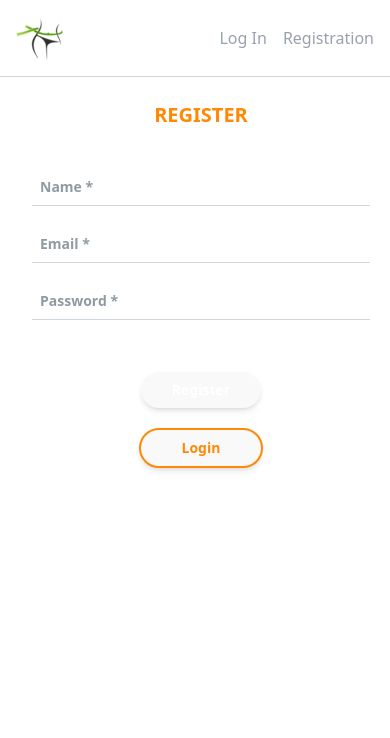
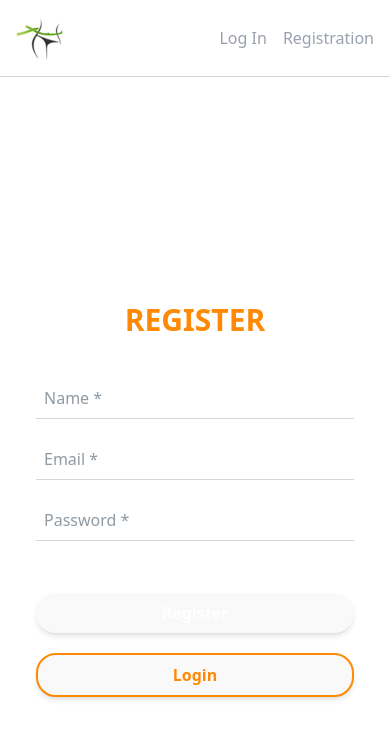
Before and after one commit to reutmihai/Health-App, a React (Vite) app: page /Health-App/register in a window 390 px wide. Shown: the top 738 px of the page. Built offline with nearby package versions, Linux system fonts and the light colour scheme.

Commit message:
installing firebase data for login and register

```diff
--- a/package.json
+++ b/package.json
@@ -13,6 +13,7 @@
   },
   "dependencies": {
     "@tailwindcss/vite": "^4.0.9",
+    "firebase": "^11.4.0",
     "react": "^19.0.0",
     "react-dom": "^19.0.0",
     "react-router-dom": "^7.2.0",
--- a/src/App.tsx
+++ b/src/App.tsx
@@ -7,7 +7,7 @@ import RegisterPage from './pages/RegisterPage';
 function App() {
 
   return (
-    <Router basename="/HEALTH-APP">
+    <Router basename="/Health-App">
       <Routes>
           <Route path='/' element={<SharedLayout />} >
           <Route path='/' element={<HomePage />}>
--- /dev/null
+++ b/src/firebaseConfig.ts
@@ -0,0 +1,23 @@
+// Import the functions you need from the SDKs you need
+import { initializeApp } from "firebase/app";
+import { getAnalytics } from "firebase/analytics";
+import { getAuth } from "firebase/auth";
+// TODO: Add SDKs for Firebase products that you want to use
+// https://firebase.google.com/docs/web/setup#available-libraries
+
+// Your web app's Firebase configuration
+// For Firebase JS SDK v7.20.0 and later, measurementId is optional
+const firebaseConfig = {
+  apiKey: "AIzaSyDOpKqeJ8iSbMFNu5eeScE5QFmDjVWszUY",
+  authDomain: "health-app-39779.firebaseapp.com",
+  projectId: "health-app-39779",
+  storageBucket: "health-app-39779.firebasestorage.app",
+  messagingSenderId: "1039874566459",
+  appId: "1:1039874566459:web:ee1923bd43aca715ccaf1e",
+  measurementId: "G-FJB033ZQZL"
+};
+
+// Initialize Firebase
+export const app = initializeApp(firebaseConfig);
+export const auth = getAuth(app);
+export const analytics = getAnalytics(app);
--- a/src/pages/LoginPage.tsx
+++ b/src/pages/LoginPage.tsx
@@ -1,36 +1,40 @@
 import React from "react";
+import { useNavigate } from "react-router-dom";
 
 const LoginPage: React.FC = () => {
+  const navigate = useNavigate();
+
   return (
-    <div className="ml-3 sm:mt-30 sm:ml-0 sm:mt-0 xs:flex items-center justify-center sm:h-auto h-screen">
+    <div className="flex items-center justify-center h-screen px-3 sm:px-0">
       <div className="fixed top-0 left-0 w-full h-full bg-cover bg-center z-[-1] bg-default"></div>
-      <div className="flex flex-col items-center w-full px-5 sm:w-[400px] p-6 ">
-        <h1 className="text-orange-400 font-bold text-xl sm:text-3xl mb-10">LOG IN</h1>
-        <form className="flex flex-col text-sm sm:text-md font-semibold gap-5 w-full">
+      <div className="flex flex-col items-center w-full max-w-[400px] p-6">
+        <h1 className="text-orange-400 font-bold text-3xl mb-10">LOG IN</h1>
+        <form className="flex flex-col gap-5 w-full">
           <input
             placeholder="Email *"
-            type="text"
+            type="email"
             id="email"
-            className="border-b-[0.5px] border-gray-300 p-2 w-full outline-none focus:border-black"
+            className="border-b border-gray-300 p-2 w-full outline-none focus:border-black"
             required
           />
           <input
             placeholder="Password *"
             type="password"
             id="password"
-            className="border-b-[0.5px] border-gray-300 p-2 outline-none focus:border-black"
+            className="border-b border-gray-300 p-2 w-full outline-none focus:border-black"
             required
           />
-            <div className="flex flex-col sm:flex-row items-center gap-5 mt-8">
+          <div className="flex flex-col sm:flex-row items-center gap-5 mt-8">
             <button
               type="submit"
-              className="flex justify-center text-sm sm:text-md text-orange-400 border-2 border-orange-400 font-semibold px-15 py-2 rounded-lg shadow-md max-w-[100px] sm:w-auto"
+              className="bg-orange-400 text-white font-semibold px-5 py-2 rounded-lg shadow-md w-full sm:w-auto"
             >
               Login
             </button>
             <button
               type="button"
-              className="flex justify-center text-sm sm:text-md bg-orange-400 text-white font-semibold px-15 py-2 rounded-lg shadow-md max-w-[100px]"
+              onClick={() => navigate("/register")}
+              className="text-orange-400 border-2 border-orange-400 font-semibold px-5 py-2 rounded-lg shadow-md w-full sm:w-auto"
             >
               Register
             </button>
--- a/src/pages/RegisterPage.tsx
+++ b/src/pages/RegisterPage.tsx
@@ -1,43 +1,47 @@
 import React from "react";
+import { useNavigate } from "react-router-dom";
 
-const LoginPage: React.FC = () => {
+const RegisterPage: React.FC = () => {
+  const navigate = useNavigate();
+
   return (
-    <div className="ml-3 sm:mt-30 sm:ml-0 sm:mt-0 xs:flex items-center justify-center sm:h-auto h-screen">
+    <div className="flex items-center justify-center h-screen px-3 sm:px-0">
       <div className="fixed top-0 left-0 w-full h-full bg-cover bg-center z-[-1] bg-default"></div>
-      <div className="flex flex-col items-center w-full px-5 sm:w-[400px] p-6 ">
-        <h1 className="text-orange-400 font-bold text-xl sm:text-3xl mb-10">REGISTER</h1>
-        <form className="flex flex-col text-sm sm:text-md font-semibold gap-5 w-full">
-        <input
+      <div className="flex flex-col items-center w-full max-w-[400px] p-6">
+        <h1 className="text-orange-400 font-bold text-3xl mb-10">REGISTER</h1>
+        <form className="flex flex-col gap-5 w-full">
+          <input
             placeholder="Name *"
             type="text"
-            id="email"
-            className="border-b-[0.5px] border-gray-300 p-2 w-full outline-none focus:border-black"
+            id="name"
+            className="border-b border-gray-300 p-2 w-full outline-none focus:border-black"
             required
           />
           <input
             placeholder="Email *"
-            type="text"
+            type="email"
             id="email"
-            className="border-b-[0.5px] border-gray-300 p-2 w-full outline-none focus:border-black"
+            className="border-b border-gray-300 p-2 w-full outline-none focus:border-black"
             required
           />
           <input
             placeholder="Password *"
             type="password"
             id="password"
-            className="border-b-[0.5px] border-gray-300 p-2 outline-none focus:border-black"
+            className="border-b border-gray-300 p-2 w-full outline-none focus:border-black"
             required
           />
           <div className="flex flex-col sm:flex-row items-center gap-5 mt-8">
             <button
               type="submit"
-              className="flex justify-center text-sm sm:text-md bg-orange-400 text-white font-semibold px-15 py-2 rounded-lg shadow-md max-w-[100px]"
+              className="bg-orange-400 text-white font-semibold px-5 py-2 rounded-lg shadow-md w-full sm:w-auto"
             >
               Register
             </button>
             <button
               type="button"
-              className="flex justify-center text-sm sm:text-md text-orange-400 border-2 border-orange-400 font-semibold px-15 py-2 rounded-lg shadow-md max-w-[100px] sm:w-auto"
+              onClick={() => navigate("/login")}
+              className="text-orange-400 border-2 border-orange-400 font-semibold px-5 py-2 rounded-lg shadow-md w-full sm:w-auto"
             >
               Login
             </button>
@@ -48,4 +52,4 @@ const LoginPage: React.FC = () => {
   );
 };
 
-export default LoginPage;
+export default RegisterPage;
--- /dev/null
+++ b/src/services/authService.ts
@@ -0,0 +1,36 @@
+import { getAuth, createUserWithEmailAndPassword, signInWithEmailAndPassword, updateProfile } from "firebase/auth";
+import { app } from "../firebaseConfig"; // Importă app pentru a obține instanța Firebase
+
+// Obține instanța de autentificare
+const auth = getAuth(app);
+
+// Înregistrare utilizator
+export const registerUser = async (name: string, email: string, password: string) => {
+    try {
+      // Creează utilizatorul cu email și parolă
+      const userCredential = await createUserWithEmailAndPassword(auth, email, password);
+
+      // Actualizează profilul utilizatorului cu numele său
+      if (userCredential.user) {
+        await updateProfile(userCredential.user, {
+          displayName: name
+        });
+      }
+
+      return userCredential.user;
+    } catch (error) {
+      console.error("Register error:", error);
+      throw error;
+    }
+  };
+
+// Autentificare utilizator
+export const loginUser = async (email: string, password: string) => {
+  try {
+    const userCredential = await signInWithEmailAndPassword(auth, email, password);
+    return userCredential.user;
+  } catch (error) {
+    console.error("Login error:", error);
+    throw error;
+  }
+};
```
Also changed, not shown: 1 other file (tests, documents, lock files or other folders).
